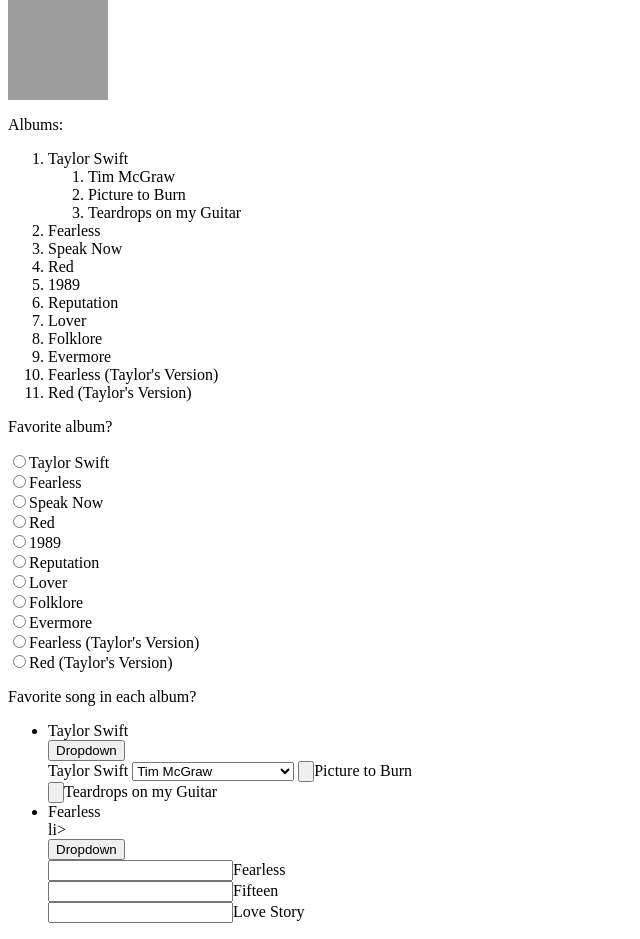
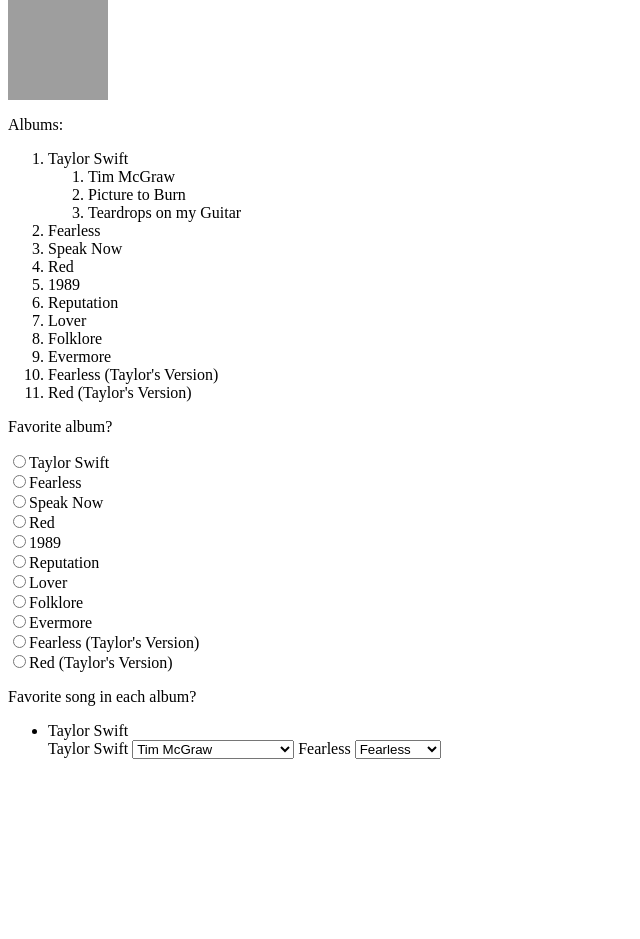
Before and after one commit to Reni1307/Reni1307.github.io, a plain HTML site: page index.html in a window 1280 px wide. Shown: the part 66-1005 px from the top of the page, without its empty margins (0-640 px from the left). After the commit the page ends 841 px from the top, so only its background shows below. Drawn offline with Linux system fonts and the light colour scheme; grey boxes are pictures that could not be loaded.

Commit message:
Update index.html
more dropdown fix?

```diff
--- a/index.html
+++ b/index.html
@@ -39,27 +39,19 @@
 <p>Favorite song in each album?</p>
 <ul>
 <li>Taylor Swift</li>
-<div class="dropdown">
-<button onclick="myFunction()" class="dropbtn">Dropdown</button>
-<div id="myDropdown" class="dropdown-content">
 <label for="favorite-taylor-swift-song">Taylor Swift</label>
 <select name="favorite-taylor-swift-song" id="favorite-taylor-swift-song">
 <option value="tim-mcgraw">Tim McGraw</option>
 <option value="picture-to-burn">Picture to Burn</option>
 <option value="teardrops-on-my-guitar">Teardrops on my Guitar</option>
 </select>
-<label><input type="button" name="timmcgraw-picturetoburn-teardropsonmyguitar">Picture to Burn</label><br>
-<label><input type="button" name="timmcgraw-picturetoburn-teardropsonmyguitar">Teardrops on my Guitar</label><br>
-</div>
-</div>
-<li>Fearless</li>li>
-<div class="dropdown">
-<button onclick="myFunction()" class="dropbtn">Dropdown</button>
-<div id="myDropdown" class="dropdown-content">
-<label><input type="text" name="fearless-fifteen-lovestory">Fearless</label><br>
-<label><input type="text" name="fearless-fifteen-lovestory">Fifteen</label><br>
-<label><input type="text" name="fearless-fifteen-lovestory">Love Story</label><br>
-</div>
-</div>
+
+<label for="favorite-fearless-song">Fearless</label>
+<select name="favorite-fearless-song" id="favorite-fearless-song">
+<option value="fearless">Fearless</option>
+<option value="fifteen">Fifteen</option>
+<option value="love-story">Love Story</option>
+</select>
+
 </ul>
 </main>
```
